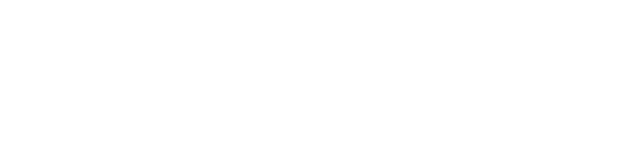
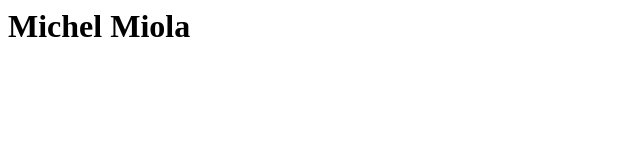
Before and after one commit to MichelMiola/curso-git, a plain HTML site: page index.html in a window 1280 px wide. Shown: the whole page, without its empty margins (0-640 px from the left). Drawn offline with Linux system fonts and the light colour scheme.

Commit message:
alterando arquivo index

```diff
--- a/index.html
+++ b/index.html
@@ -1,5 +1,6 @@
 <html>
 <head>
+<h1>Michel Miola</h1>
 </head>
 <body>
 </body>
```
